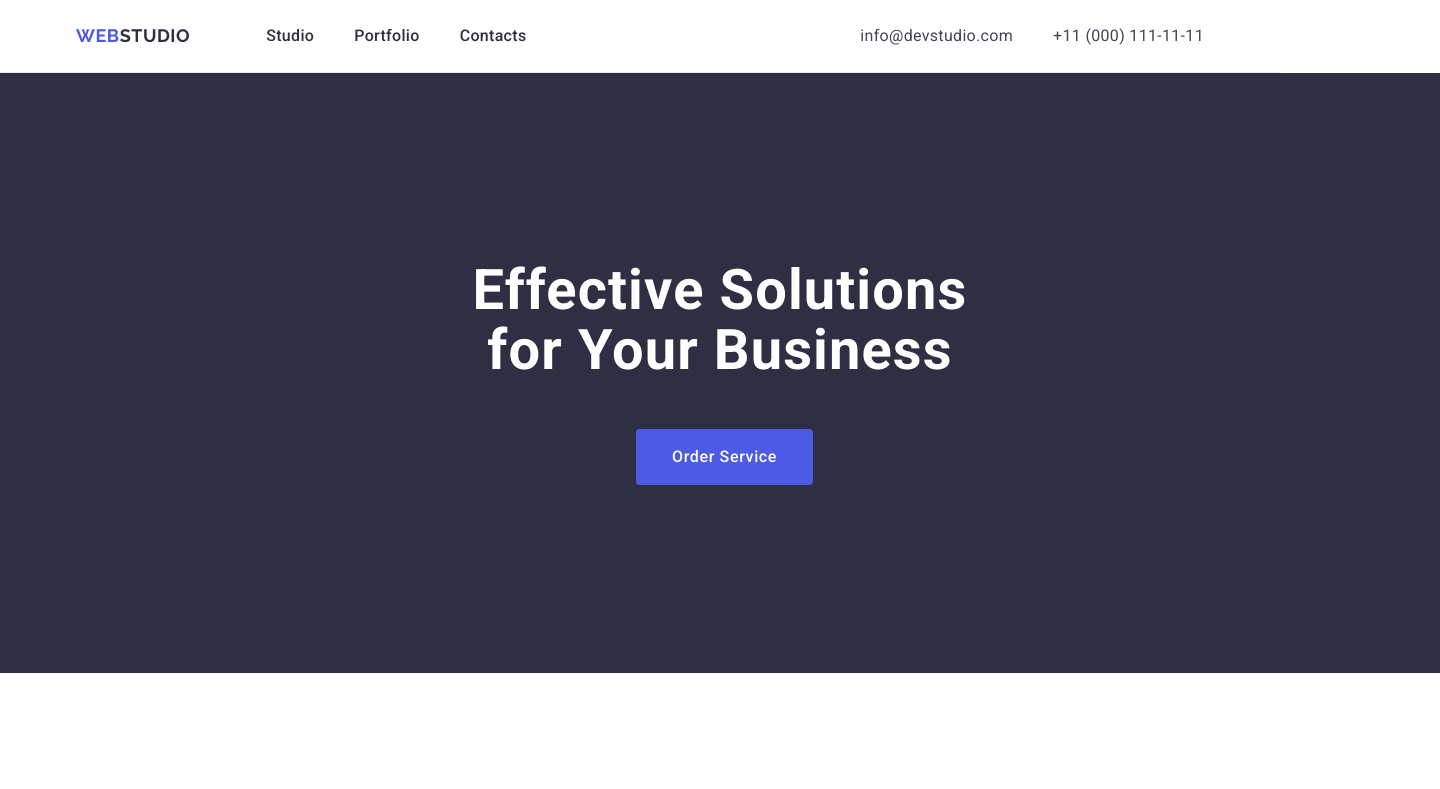
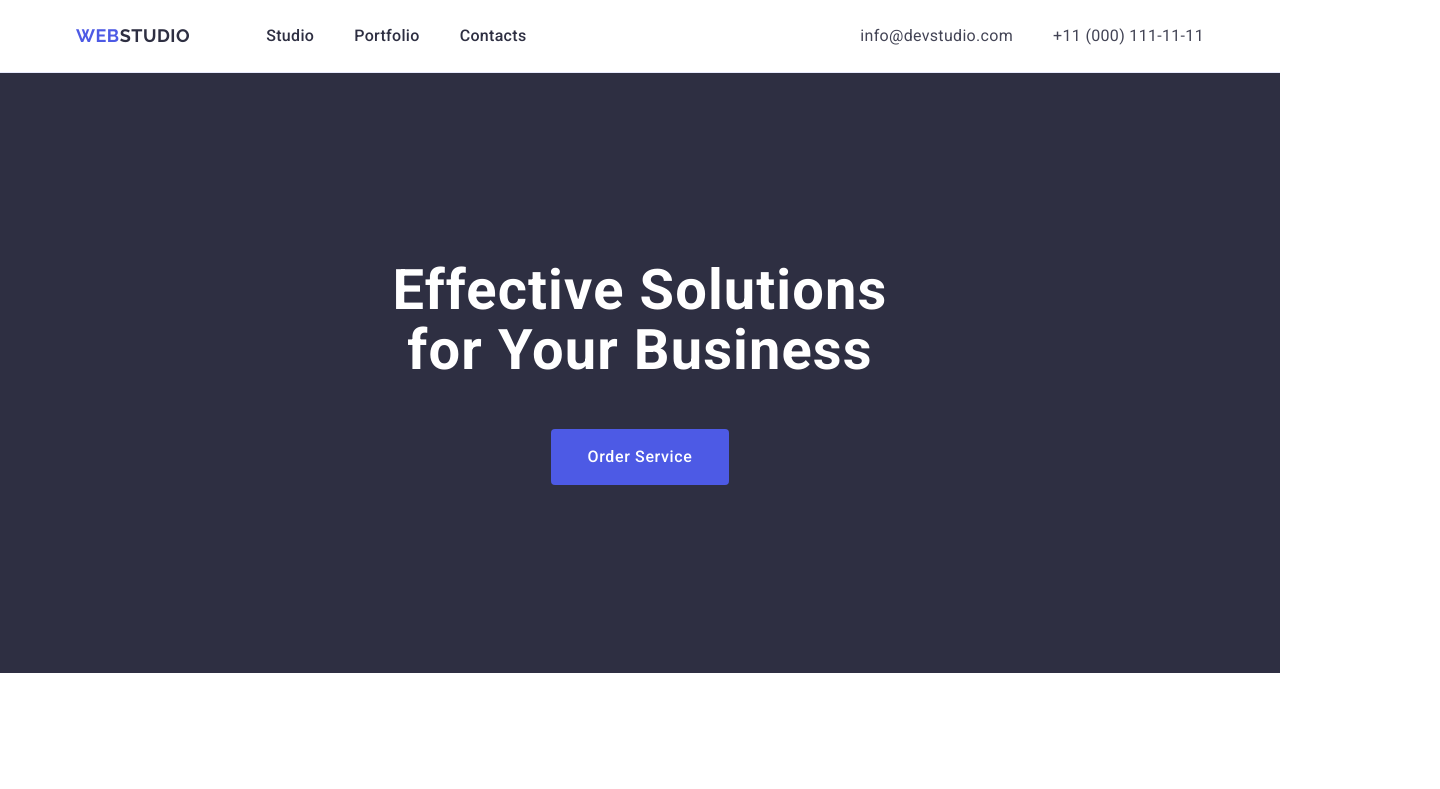
Before and after one commit to dmytro-ka/goit-markup-hw-03, a plain HTML site: page index.html in a window 1280 px wide. Shown: the top 789 px of the page, 1440 px wide, since content can reach past the window. Drawn offline with nearby package versions, Linux system fonts and the light colour scheme.

Commit message:
update container

```diff
--- a/css/styles.css
+++ b/css/styles.css
@@ -35,9 +35,9 @@ height: auto;
     border-bottom: 1px solid #E7E9FC;
 }
 .container{
+width: 100%;
 max-width: 1158px;
-padding-top: 15px;
-padding-bottom: 15px;
+padding: 0 15px;
 margin: 0 auto;
 }
 .header-container{
@@ -115,18 +115,19 @@ letter-spacing: 0.02em;
 /* ================================================= */
 
 .hero {
-    display: flex;
-    justify-content: center;
-    margin: 0 auto;
-    width: 1440px;
-    height: 600px;
+/* display: flex;
+justify-content: center;
+margin: 0 auto;
+width: 1440px;
+height: 600px; */
     background: #2E2F42;
     padding: 188px 0;
 }
-.hero-container{
+.container{
+/* width: 100%;
 max-width: 1158px;
 padding: 0 15px;
-margin: 0 auto;
+margin: 0 auto;  */
 }
 .hero_title {
 color: #FFF;
@@ -135,6 +136,7 @@ font-weight: 700;
 line-height: 1.07;
 letter-spacing: 0.02em;
 text-align: center;
+margin: 0 auto;
 margin-bottom: 48px;
 max-width: 496px;
 }
@@ -147,12 +149,12 @@ line-height: 1.50;
 letter-spacing: 0.04em;
 background: #4D5AE5;
 cursor: pointer;
-margin-left: 164px;
 border-radius: 4px;
 border: none;
 padding: 16px 36px;
 display: block;
 min-width: 169px;
+margin: 0 auto;
 }
 .hero_order_btn:focus, .hero_order_btn:hover{
     background-color: #404BBF;
@@ -165,7 +167,7 @@ min-width: 169px;
     padding-bottom: 120px;
 }
 .benefits-container{
-    padding: 0;
+    /* padding: 0; */
 }
 
 .visually-hidden {
@@ -215,7 +217,7 @@ width: 264px;
     padding: 120px 0;
 }
 .team-container{
-    padding: 0;
+    /* padding: 0; */
 
 }
 .team-title {
@@ -278,7 +280,7 @@ padding-bottom: 120px;
 
 }
 .portfolio-containers{
-    padding: 0;
+    /* padding: 0; */
 
 }
 .portfolio-title {
@@ -331,13 +333,14 @@ letter-spacing: 0.02em;
 /* ========================================== */
 
 .footer-containers{
-    padding: 0;
+    /* padding: 0; */
 }
 .footer {
-    background: #2E2F42;
-    margin: 0 auto;
+background: #2E2F42;
+/* margin: 0 auto;
+width: 1440px; */
 padding: 100px 0 100px 0;
-    width: 1440px;
+
 
 }
 .footer-logo {
```
